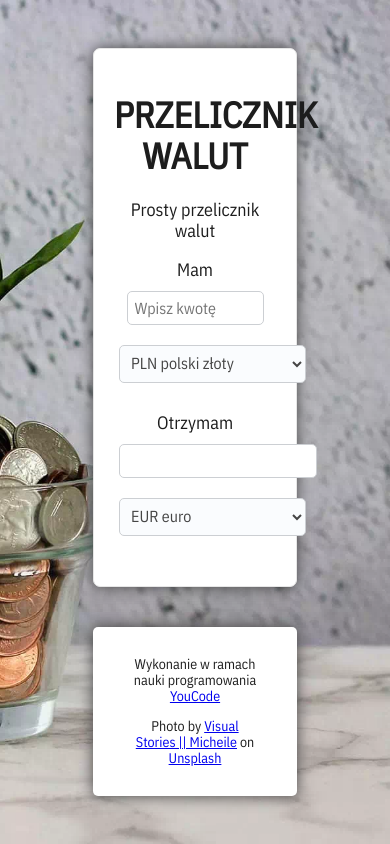
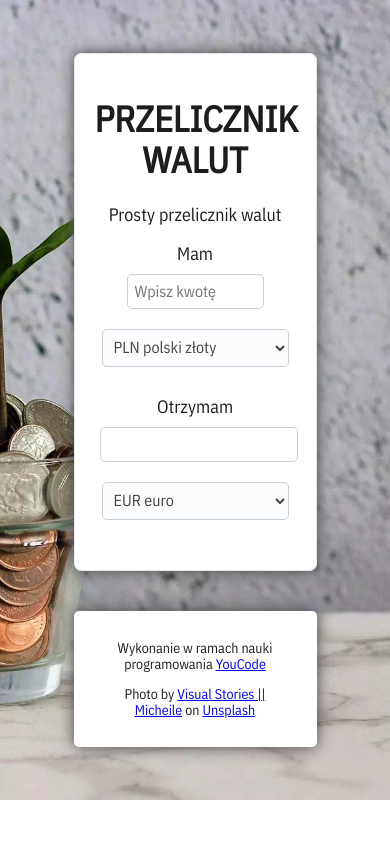
Before and after one commit to Maciej86/currency-conventer-react, a React (Create React App) app: page / in a window 390 px wide. Built offline with nearby package versions, Linux system fonts and the light colour scheme.

Commit message:
Improved responsiveness

```diff
--- a/src/App.js
+++ b/src/App.js
@@ -3,8 +3,10 @@ function App() {
   return (
     <>
     <section className="conventer">
-        <h1>PRZELICZNIK WALUT</h1>
-        <p>Prosty przelicznik walut</p>
+        <header>
+            <h1>PRZELICZNIK WALUT</h1>
+            <p>Prosty przelicznik walut</p>
+        </header>
         <form className="js-form">
             <div className="currency">
                 <label for="iHave" className="currency__label">Mam</label>
--- a/src/index.css
+++ b/src/index.css
@@ -27,8 +27,24 @@ input, select {
     text-align: center;
 }
 
+@media (max-width: 800px) {
+    html {
+        height: auto;
+    }
+
+    .pageTemplate {
+        height: 800px;
+    }
+}
+
 .rootApp {
-    width: 60%;
+    width: 50%;
+}
+
+@media (max-width: 1200px) {
+    .rootApp {
+        width: 70%;
+    }
 }
 
 .conventer {
```
